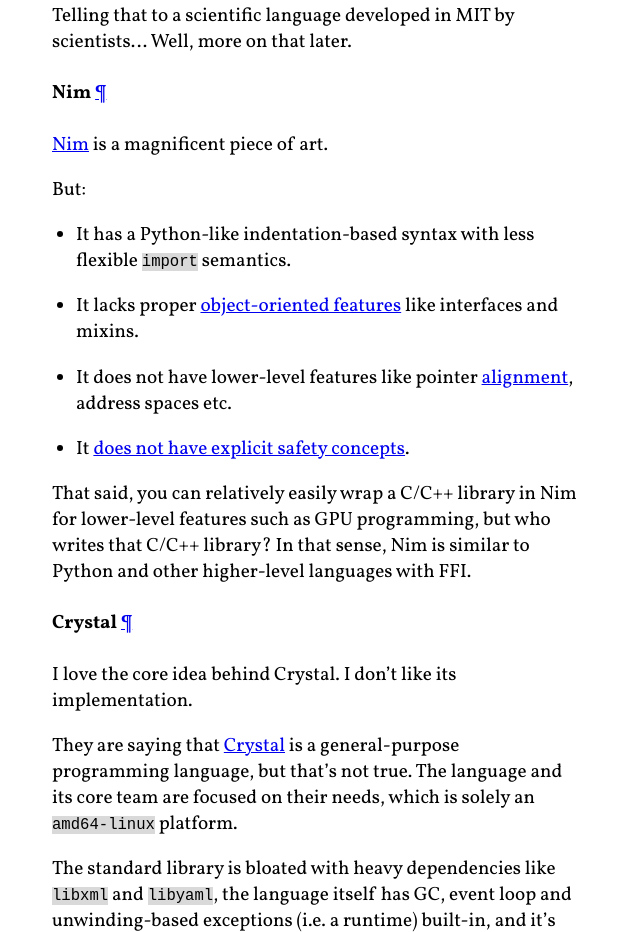
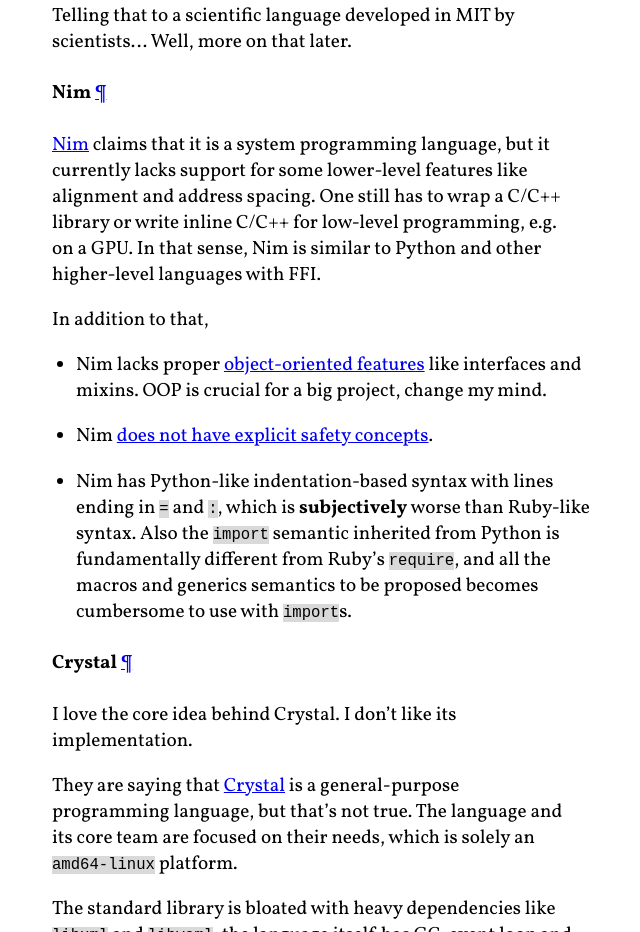
Before and after one commit to vladfaust/vladfaust.github.io, an Eleventy site: page posts/2020-08-16-system-programming-in-2k20.md in a window 1280 px wide. Shown: the part 9618-10550 px from the top of the page, without its empty margins (324-964 px from the left). Built offline with nearby package versions, Linux system fonts and the light colour scheme; Eleventy itself is replaced by a stand-in of ours; files that its build step writes are made by us from their sources; what markdown-it-attrs, markdown-it-container, markdown-it-implicit-figures, markdown-it-imsize would draw is missing.

Commit message:
Improve Nim section

```diff
--- a/posts/2020-08-16-system-programming-in-2k20.md
+++ b/posts/2020-08-16-system-programming-in-2k20.md
@@ -280,20 +280,19 @@
 
 #### Nim
 
-[Nim](https://nim-lang.org/) is a magnificent piece of art.
+[Nim](https://nim-lang.org/) claims that it is a system programming language, but it currently lacks support for some lower-level features like alignment and address spacing.
+One still has to wrap a C/C++ library or write inline C/C++ for low-level programming, e.g. on a GPU.
+In that sense, Nim is similar to Python and other higher-level languages with FFI.
 
-But:
+In addition to that,
 
-  * It has a Python-like indentation-based syntax with less flexible `import` semantics.
+  * Nim lacks proper [object-oriented features](https://nim-lang.org/docs/tut2.html#object-oriented-programming) like interfaces and mixins.
+  OOP is crucial for a big project, change my mind.
 
-  * It lacks proper [object-oriented features](https://nim-lang.org/docs/tut2.html#object-oriented-programming) like interfaces and mixins.
+  * Nim [does not have explicit safety concepts](https://github.com/nim-lang/Nim/wiki/Unofficial-FAQ#is-nim-unsafe).
 
-  * It does not have lower-level features like pointer [alignment](https://forum.nim-lang.org/t/2976), address spaces etc.
-
-  * It [does not have explicit safety concepts](https://github.com/nim-lang/Nim/wiki/Unofficial-FAQ#is-nim-unsafe).
-
-That said, you can relatively easily wrap a C/C++ library in Nim for lower-level features such as GPU programming, but who writes that C/C++ library?
-In that sense, Nim is similar to Python and other higher-level languages with FFI.
+  * Nim has Python-like indentation-based syntax with lines ending in `=` and `:`, which is **subjectively** worse than Ruby-like syntax.
+  Also the `import` semantic inherited from Python is fundamentally different from Ruby's `require`, and all the macros and generics semantics to be proposed becomes cumbersome to use with `import`s.
 
 #### Crystal
 
```
